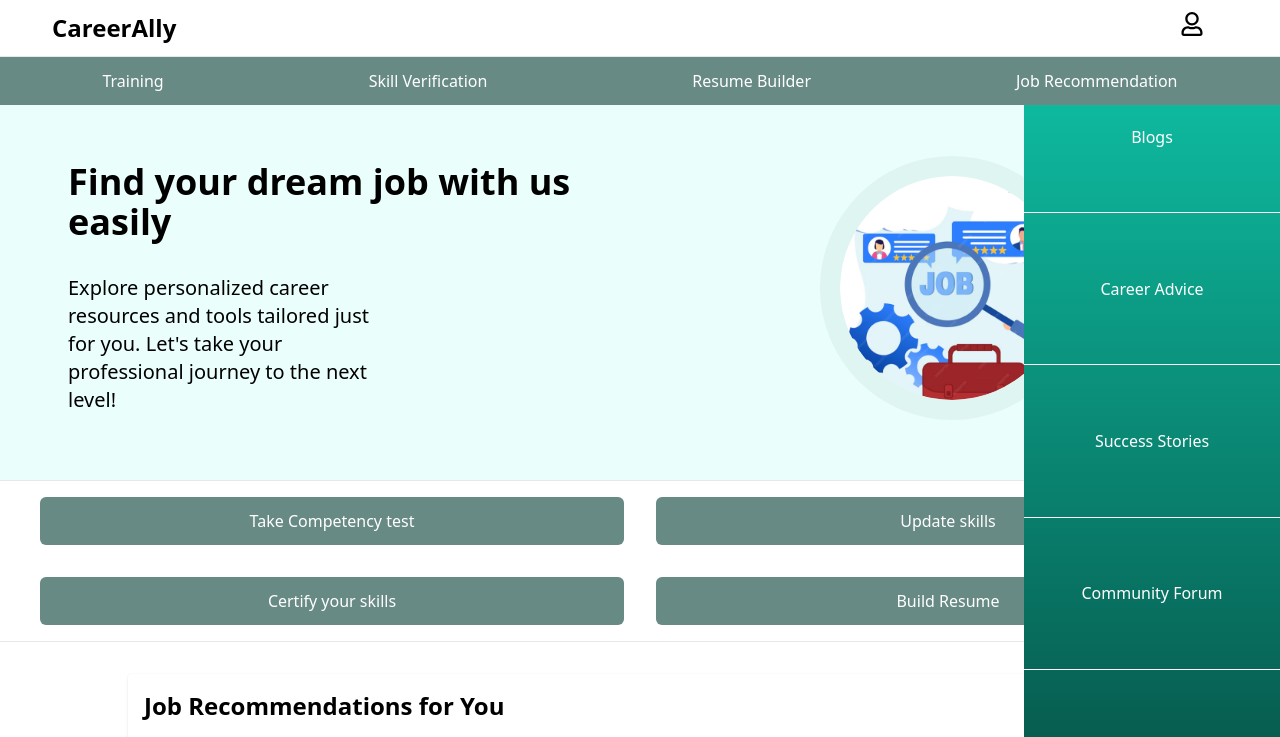
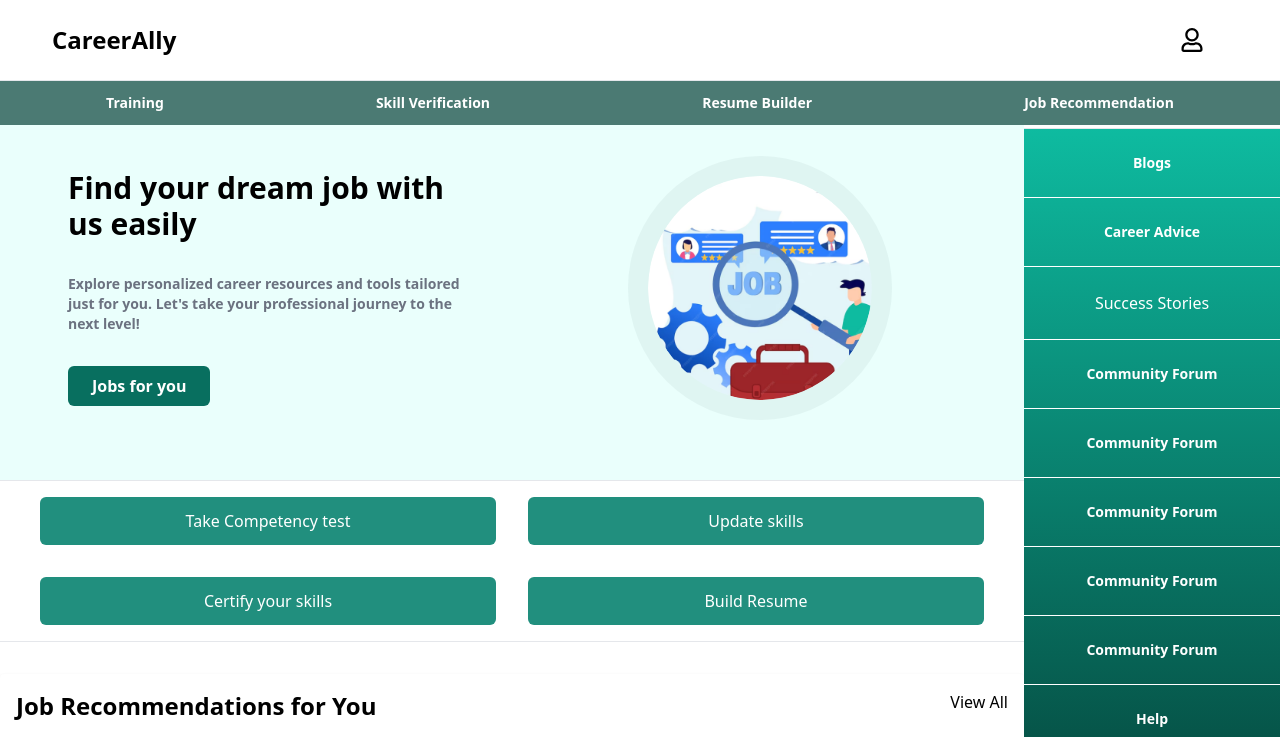
Before and after one commit to Muskan-Sinha/SIH-1628, a React (Create React App) app: page /home in a window 1280 px wide. Shown: the top 737 px of the page. Built offline with nearby package versions, Linux system fonts and the light colour scheme.

Commit message:
update changes

```diff
--- a/src/App.js
+++ b/src/App.js
@@ -5,19 +5,36 @@ import JobPostingForm from "./forms/JobPostingForm";
 import JobProviderDetails from "./forms/JobProviderDetails";
 import Home from "./components/Home";
 import JobRecmPage from "./components/JobRecmPage";
+import Navbar from "./components/Navbar";
+import Sidebar_desktop from "./components/Sidebar_desktop";
 
 function App() {
   return (
+    <>
       <BrowserRouter>
+        <div className="fixed w-full top-0 left-0 z-50">
+          <Navbar />
+        </div>
+        <div className="flex">
+          <div className="md:w-[80%] md:h-screen scroll-hidden md:overflow-y-scroll">
             <Routes>
               <Route path="/signup" element={<SignUp />} />
               <Route path="/signin" element={<SignIn />} />
-        <Route path="/home" element={<Home/>}/>
-        <Route path="/jobpostingform" element={<JobPostingForm/>}/>
-        <Route path="/jobproviderdetails" element={<JobProviderDetails/>}/>
-        <Route path="/jobrecommendations" element={<JobRecmPage/>}/>
+              <Route path="/home" element={<Home />} />
+              <Route path="/jobpostingform" element={<JobPostingForm />} />
+              <Route
+                path="/jobproviderdetails"
+                element={<JobProviderDetails />}
+              />
+              <Route path="/jobrecommendations" element={<JobRecmPage />} />
             </Routes>
+          </div>
+          <div className="w-[20%] md:pt-32 hidden md:block   h-screen overflow-y-scroll ">
+            <Sidebar_desktop />
+          </div>
+        </div>
       </BrowserRouter>
+    </>
   );
 }
 
--- a/src/components/Home.js
+++ b/src/components/Home.js
@@ -5,15 +5,7 @@ import TopBanner from "./TopBanner";
 const Home = () => {
   return (
     <div className="relative">
-      <div className="fixed w-full top-0 left-0 z-50">
-        <Navbar />
-      </div>
-
       <div className="flex flex-col sm:flex-row mt-16">
-          <div className="hidden sm:block fixed right-0 top-16 z-40">
-            <Sidebar />
-          </div>
-
         <div className="">
           <TopBanner />
         </div>
--- a/src/components/MiddleComp.js
+++ b/src/components/MiddleComp.js
@@ -6,10 +6,10 @@ const MiddleComp = () => {
         <div>
             <hr className='text-[#908686]' />
             <ul className="grid grid-cols-1 text-white md:grid-cols-2 mx-6 font-medium">
-                <li className="bg-[#688a84] p-3 rounded-md text-center m-4">Take Competency test</li>
-                <li className="bg-[#688a84] p-3 rounded-md text-center m-4">Update skills</li>
-                <li className="bg-[#688a84] p-3 rounded-md text-center m-4">Certify your skills</li>
-                <li className="bg-[#688a84] p-3 rounded-md text-center m-4">Build Resume</li>
+                <li className="bg-[#218f7e] p-3 rounded-md text-center m-4">Take Competency test</li>
+                <li className="bg-[#218f7e] p-3 rounded-md text-center m-4">Update skills</li>
+                <li className="bg-[#218f7e] p-3 rounded-md text-center m-4">Certify your skills</li>
+                <li className="bg-[#218f7e] p-3 rounded-md text-center m-4">Build Resume</li>
             </ul>
             <hr className='text-[#908686]' />
             <JobRecm />
--- a/src/components/Navbar.js
+++ b/src/components/Navbar.js
@@ -4,22 +4,36 @@ import Sidebar from "./Sidebar";
 const Navbar = () => {
   return (
     <div className="">
-            <div className="flex justify-between bg-white">
-                <p className="p-3 ml-4 sm:ml-10 text-2xl font-semibold">CareerAlly</p>
+      <div className="flex justify-between bg-white items-center">
+        <p className="px-3 py-6  ml-4 sm:ml-10 text-2xl font-semibold">
+          CareerAlly
+        </p>
         <div className="flex">
-                    <p className="p-3 text-2xl md:mr-16 hover:cursor-pointer"><FaRegUser /></p>
-                    <p className="sm:hidden right-0 "><Sidebar /></p>
+          <p className="p-3 text-2xl md:mr-16 hover:cursor-pointer">
+            <FaRegUser />
+          </p>
+          <p className="sm:hidden right-0 ">
+            <Sidebar />
+          </p>
         </div>
       </div>
       <hr />
-            <div className="flex justify-around text-white bg-[#688a84] ">
-                <p className="p-3 hover:bg-[#EAFFFC] rounded-md hover:px-6 hover:cursor-pointer">Training</p>
-                <p className="p-3 hidden sm:flex hover:bg-[#EAFFFC] rounded-md hover:px-6 hover:cursor-pointer">Skill Verification</p>
-                <p className="p-3 hover:bg-[#EAFFFC] rounded-md hover:px-6 hover:cursor-pointer">Resume Builder</p>
-                <p className="p-3 hover:bg-[#EAFFFC] rounded-md hover:px-6 hover:cursor-pointer">Job Recommendation</p>
+      <div className="flex justify-around   text-white bg-[#4b7a73] ">
+        <p className="p-3 transition-all  text-sm font-semibold   hover:scale-110 rounded-md  hover:cursor-pointer">
+          Training
+        </p>
+        <p className="p-3 hidden sm:flex text-sm font-semibold  transition-all hover:scale-110 rounded-md hover:cursor-pointer">
+          Skill Verification
+        </p>
+        <p className="p-3 transition-all text-sm font-semibold  hover:scale-110 rounded-md hover:cursor-pointer">
+          Resume Builder
+        </p>
+        <p className="p-3 transition-all text-sm font-semibold  hover:scale-110 rounded-md hover:cursor-pointer ">
+          Job Recommendation
+        </p>
       </div>
     </div>
-    )
-}
+  );
+};
 
-export default Navbar
+export default Navbar;
--- a/src/components/Sidebar.js
+++ b/src/components/Sidebar.js
@@ -1,5 +1,5 @@
-import React, { useState } from 'react';
-import { FaBars, FaTimes } from 'react-icons/fa';
+import React, { useState } from "react";
+import { FaBars, FaTimes } from "react-icons/fa";
 
 const Sidebar = () => {
   const [isMenuOpen, setIsMenuOpen] = useState(false);
@@ -20,8 +20,9 @@ const Sidebar = () => {
       </div>
       <hr />
       <div
-        className={`${isMenuOpen ? 'flex' : 'hidden'
-          } flex-col sm:hidden bg-[#BEE0DA] text-center`}
+        className={`${
+          isMenuOpen ? "flex" : "hidden"
+        } flex-col sm:hidden bg-[#BEE0DA] text-center`}
       >
         <ul className="bg-gradient-to-b h-[calc(100vh-6rem)] absolute w-44 right-0 mt-1 flex flex-col justify-around from-[#0EBBA0] to-[#065549] text-white">
           <li className="text-center p-2">Blogs</li>
@@ -35,18 +36,6 @@ const Sidebar = () => {
           <li className="text-center p-2">Help</li>
         </ul>
       </div>
-
-      <ul className="bg-gradient-to-b h-[calc(100vh-6rem)] hidden sm:flex w-64 -top-10 flex-col justify-around from-[#0EBBA0] to-[#065549] text-white">
-        <li className="text-center p-2 hover:cursor-pointer">Blogs</li>
-        <hr className="border-white" />
-        <li className="text-center p-2 hover:cursor-pointer">Career Advice</li>
-        <hr className="border-white" />
-        <li className="text-center p-2 hover:cursor-pointer">Success Stories</li>
-        <hr className="border-white" />
-        <li className="text-center p-2 hover:cursor-pointer">Community Forum</li>
-        <hr className="border-white" />
-        <li className="text-center p-2 hover:cursor-pointer">Help</li>
-      </ul>
     </div>
   );
 };
--- /dev/null
+++ b/src/components/Sidebar_desktop.js
@@ -0,0 +1,48 @@
+import React from "react";
+
+const Sidebar_desktop = () => {
+  return (
+    <div className="  ">
+      <ul className="bg-gradient-to-b hidden sm:flex w-64 -top-10 md:flex flex-col  from-[#0EBBA0] space-y-4 to-[#065549]  text-white">
+        <hr />
+        <li className="text-center p-2 hover:cursor-pointer text-sm font-semibold ">
+          Blogs
+        </li>
+        <hr className="border-white" />
+        <li className="text-center p-2 hover:cursor-pointer text-sm font-semibold ">
+          Career Advice
+        </li>
+        <hr className="border-white" />
+        <li className="text-center p-2 hover:cursor-pointer ">
+          Success Stories
+        </li>
+        <hr className="border-white" />
+        <li className="text-center p-2 hover:cursor-pointer text-sm font-semibold ">
+          Community Forum
+        </li>
+        <hr className="border-white" />
+        <li className="text-center p-2 hover:cursor-pointer text-sm font-semibold ">
+          Community Forum
+        </li>
+        <hr className="border-white" />
+        <li className="text-center p-2 hover:cursor-pointer text-sm font-semibold ">
+          Community Forum
+        </li>
+        <hr className="border-white" />
+        <li className="text-center p-2 hover:cursor-pointer text-sm font-semibold ">
+          Community Forum
+        </li>
+        <hr className="border-white" />
+        <li className="text-center p-2 hover:cursor-pointer text-sm font-semibold ">
+          Community Forum
+        </li>
+        <hr className="border-white" />
+        <li className="text-center p-2 hover:cursor-pointer text-sm font-semibold ">
+          Help
+        </li>
+      </ul>
+    </div>
+  );
+};
+
+export default Sidebar_desktop;
--- a/src/components/TopBanner.js
+++ b/src/components/TopBanner.js
@@ -1,18 +1,22 @@
-import React from 'react';
+import React from "react";
 import img from "../asset/image2.png";
-import MiddleComp from './MiddleComp';
+import MiddleComp from "./MiddleComp";
 
 const TopBanner = () => {
   return (
     <div>
       <div className="bg-[#EAFFFC] md:h-96 mt-8 w-[100%] max-w-screen-xl mx-auto p-4 md:p-6 grid grid-cols-1 md:grid-cols-2 justify-items-center items-center gap-4">
-      <div className="p-2">
-        <p className="text-2xl md:text-4xl font-bold ml-5 p-4">
+        <div className="p-2 ml-5 ">
+          <p className="text-2xl md:text-3xl  font-semibold   p-4">
             Find your dream job with us easily
           </p>
-        <p className="p-4 text-lg md:text-xl w-full md:w-[60%] ml-5 leading-relaxed">
-          Explore personalized career resources and tools tailored just for you. Let's take your professional journey to the next level!
+          <p className="p-4 text-sm font-semibold text-gray-500 md:text-sm w-full md:w-[80%]leading-relaxed">
+            Explore personalized career resources and tools tailored just for
+            you. Let's take your professional journey to the next level!
           </p>
+          <button className="bg-[#086F5F] text-white px-6 py-2 font-semibold rounded-md text-center m-4">
+            Jobs for you{" "}
+          </button>
         </div>
 
         <div className="flex justify-center items-center rounded-full bg-[#7e9f9a] bg-opacity-10 p-5">
--- a/src/components/UserSkills.js
+++ b/src/components/UserSkills.js
@@ -1,19 +1,23 @@
-import React from 'react';
-import { SkillDB } from "../constants/SkillDB"
+import React from "react";
+import { SkillDB } from "../constants/SkillDB";
 import { FaPlus } from "react-icons/fa6";
-
 
 const SkillItem = ({ skill }) => {
   return (
-    <div className={`p-4 border-b flex justify-between items-center ${skill.verified ? 'bg-green-100' : 'bg-white'}`}>
+    <div
+      className={`p-4 border-b flex justify-between items-center ${
+        skill.verified ? "bg-green-100" : "bg-white"
+      }`}
+    >
       <div>
         <p className="font-medium">{skill.skill_name}</p>
-        <p className="text-sm text-gray-600"><span className='hidden sm:flex'>Level: </span>{skill.level}</p>
+        <p className="text-sm text-gray-600">
+          <span className="hidden sm:flex">Level: </span>
+          {skill.level}
+        </p>
       </div>
       {skill.verified && (
-        <div className="text-sm text-green-700 font-semibold">
-          Verified
-        </div>
+        <div className="text-sm text-green-700 font-semibold">Verified</div>
       )}
     </div>
   );
@@ -22,14 +26,16 @@ const SkillItem = ({ skill }) => {
 const UserSkills = () => {
   return (
     <div className="max-w-5xl mx-auto mt-8 p-4 bg-white rounded shadow">
-      <div className='flex justify-between'>
-      <h2 className="font-bold mb-2 text-xl">{SkillDB.name} Skills</h2>
-      <div className='flex bg-green-800 m-2 text-white px-2 rounded-md'>
-      <p className='py-4 px-1'><FaPlus/></p>
-      <button className=''>Add skills</button>
+      <div className="flex justify-between">
+        <h2 className="font-bold mb-2 text-xl">{SkillDB.name} Skills</h2>
+        <div className="flex bg-green-800 m-2 text-white px-2 rounded-md">
+          <p className="py-4 px-1">
+            <FaPlus />
+          </p>
+          <button className="">Add skills</button>
+        </div>
       </div>
-      </div>
-      <div className='grid grid-cols-2 md:grid-cols-3 gap-4'>
+      <div className="grid grid-cols-2 md:grid-cols-3 gap-4">
         {SkillDB.skills.map((skill, index) => (
           <SkillItem key={index} skill={skill} />
         ))}
--- a/src/index.css
+++ b/src/index.css
@@ -1,3 +1,13 @@
 @tailwind base;
 @tailwind components;
 @tailwind utilities;
+
+
+.scroll-hidden {
+    overflow: auto; /* Allow scrolling */
+    scrollbar-width: none; /* For Firefox */
+  }
+
+  .scroll-hidden::-webkit-scrollbar {
+    display: none; /* For Chrome, Safari, and Edge */
+  }
```
Lines whose indentation alone changed are shown as unchanged.
